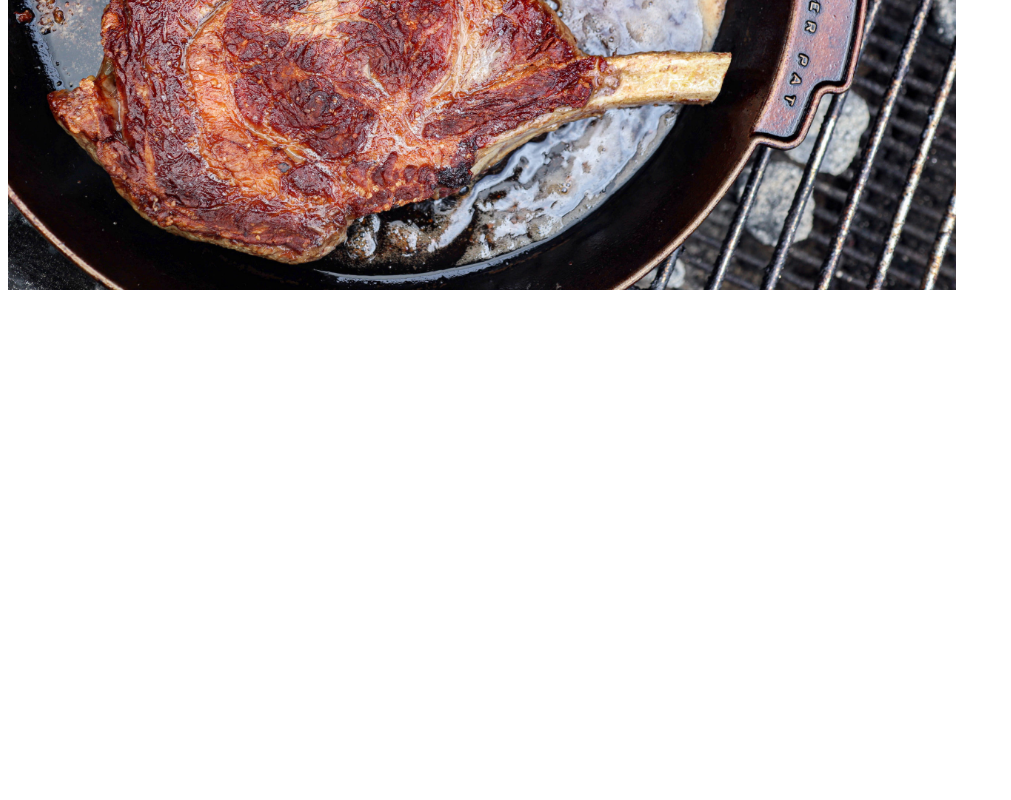
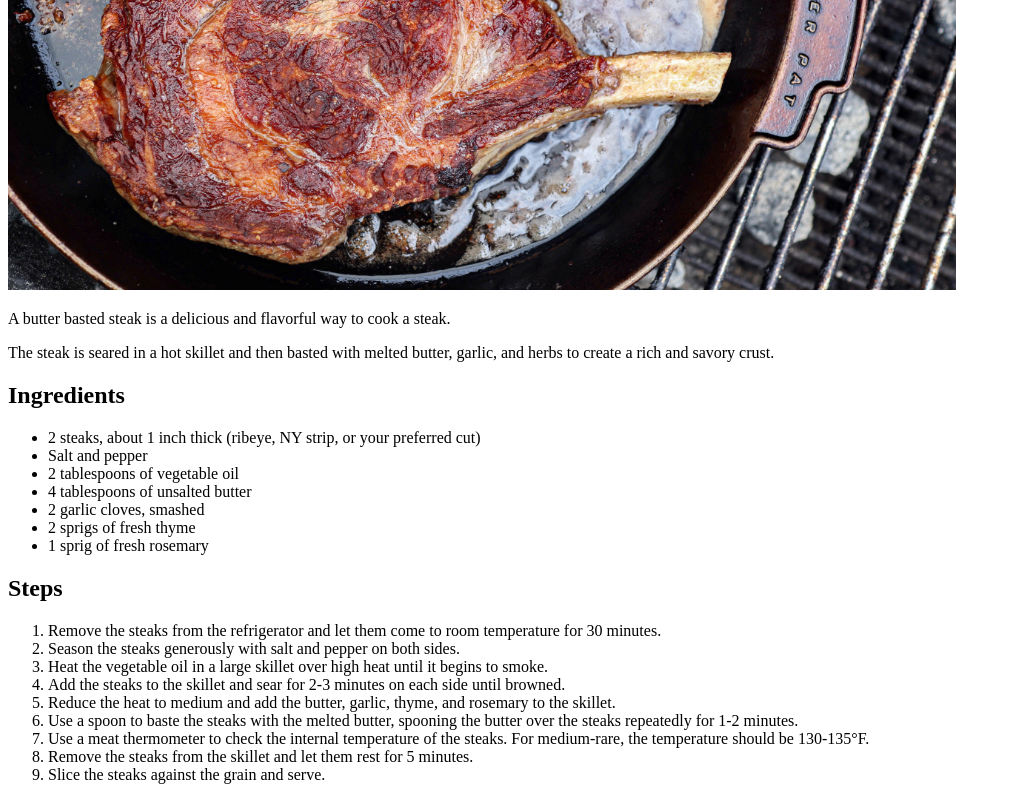
Before and after one commit to alaska-evergarden/odin-recipes, a plain HTML site: page recipes/steak.html in a window 1280 px wide. Shown: the part 422-1222 px from the top of the page, without its empty margins (0-1011 px from the left). Before the commit the page ends 800 px from the top, so only its background shows below. Drawn offline with Linux system fonts and the light colour scheme.

Commit message:
Add steak content

```diff
--- a/recipes/steak.html
+++ b/recipes/steak.html
@@ -7,6 +7,30 @@
     <body>
         <h1>Steak</h1>
         <img src="../images/steak.jpg" alt="Butter-basted Steak" width="75%">
+        <p>A butter basted steak is a delicious and flavorful way to cook a steak.</p>
+        <p>The steak is seared in a hot skillet and then basted with melted butter, garlic, and herbs to create a rich and savory crust.</p>
+        <h2>Ingredients</h2>
+        <ul>
+            <li>2 steaks, about 1 inch thick (ribeye, NY strip, or your preferred cut)</li>
+            <li>Salt and pepper</li>
+            <li>2 tablespoons of vegetable oil</li>
+            <li>4 tablespoons of unsalted butter</li>
+            <li>2 garlic cloves, smashed</li>
+            <li>2 sprigs of fresh thyme</li>
+            <li>1 sprig of fresh rosemary</li>
+        </ul>
+        <h2>Steps</h2>
+        <ol>
+            <li>Remove the steaks from the refrigerator and let them come to room temperature for 30 minutes.</li>
+            <li>Season the steaks generously with salt and pepper on both sides.</li>
+            <li>Heat the vegetable oil in a large skillet over high heat until it begins to smoke.</li>
+            <li>Add the steaks to the skillet and sear for 2-3 minutes on each side until browned.</li>
+            <li>Reduce the heat to medium and add the butter, garlic, thyme, and rosemary to the skillet.</li>
+            <li>Use a spoon to baste the steaks with the melted butter, spooning the butter over the steaks repeatedly for 1-2 minutes.</li>
+            <li>Use a meat thermometer to check the internal temperature of the steaks. For medium-rare, the temperature should be 130-135°F.</li>
+            <li>Remove the steaks from the skillet and let them rest for 5 minutes.</li>
+            <li>Slice the steaks against the grain and serve.</li>
+        </ol>
 
     </body>
 </html>
```
